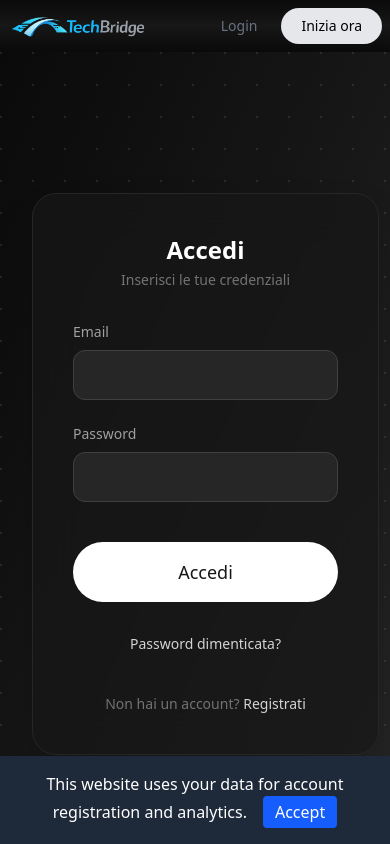
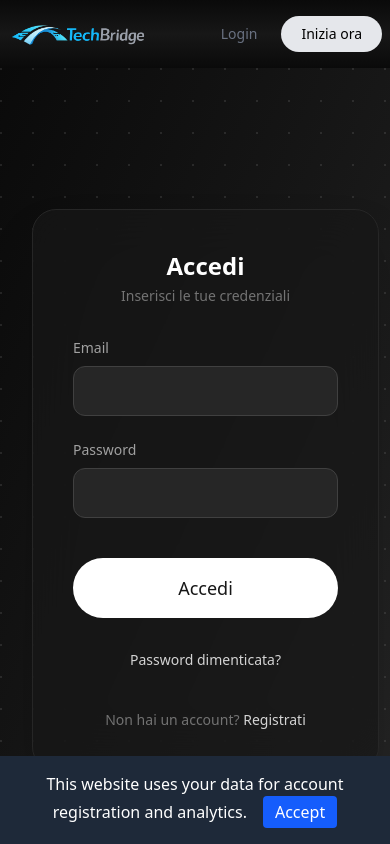
Before and after one commit to Gim2510/fe_service, a React (Vite) app: page /login in a window 390 px wide. Shown: the top 844 px of the page. Built offline with nearby package versions, Linux system fonts and the light colour scheme.

Commit message:
fix: menu icons position

```diff
--- a/src/Components/Navbar/Navbar.tsx
+++ b/src/Components/Navbar/Navbar.tsx
@@ -22,7 +22,7 @@ export function Navbar() {
 
     return (
         <header className="sticky top-0 z-50 bg-gradient-to-b from-neutral-950 via-neutral-900 to-neutral-950">
-            <nav className="mx-auto py-2 px-2 sm:px-8 flex items-center justify-between">
+            <nav className="mx-auto py-4 sm:py-2 px-2 sm:px-8 flex items-center justify-between">
 
                 {/* Brand */}
                 <Link
@@ -62,7 +62,7 @@ export function Navbar() {
                                 className="lg:hidden"
                                 onClick={() => setOpen(true)}
                             >
-                                <MenuIcon className='stroke-white text-gray-200' />
+                                <MenuIcon className='stroke-white text-gray-200 mr-5' />
                             </button>
 
                             {/* DESKTOP MENU */}
```
